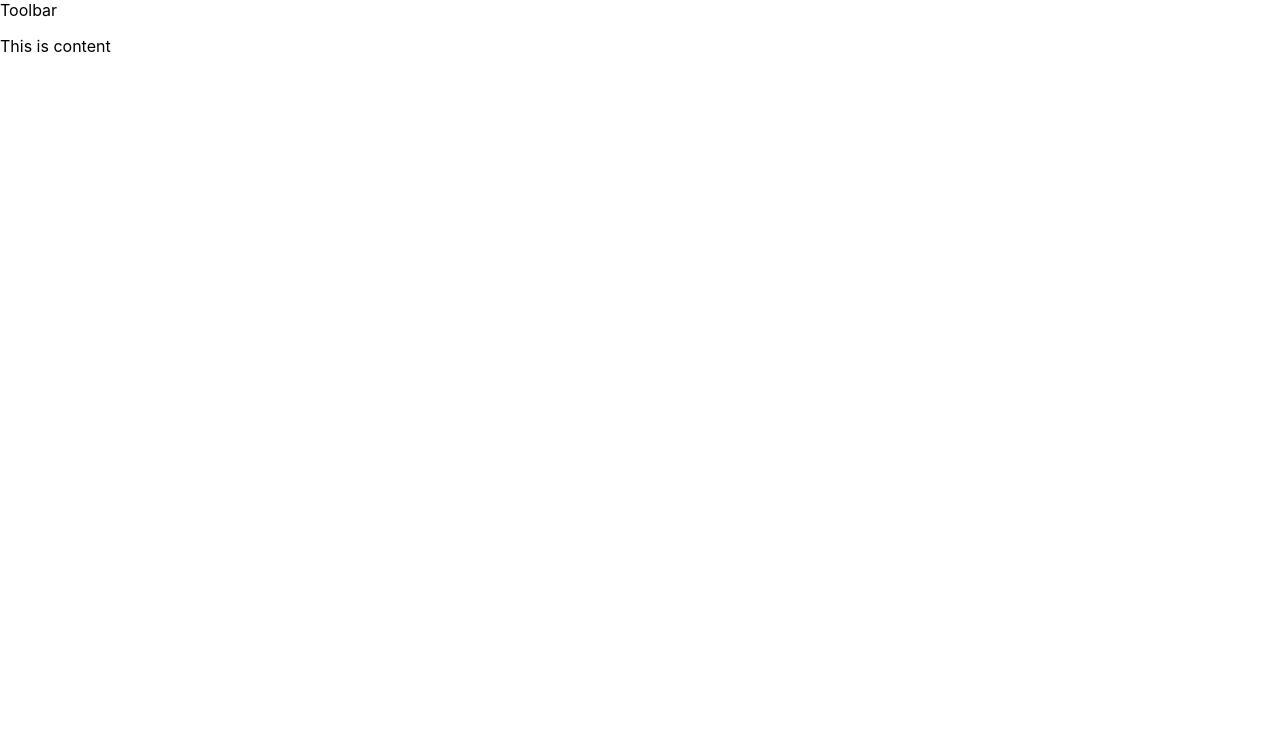
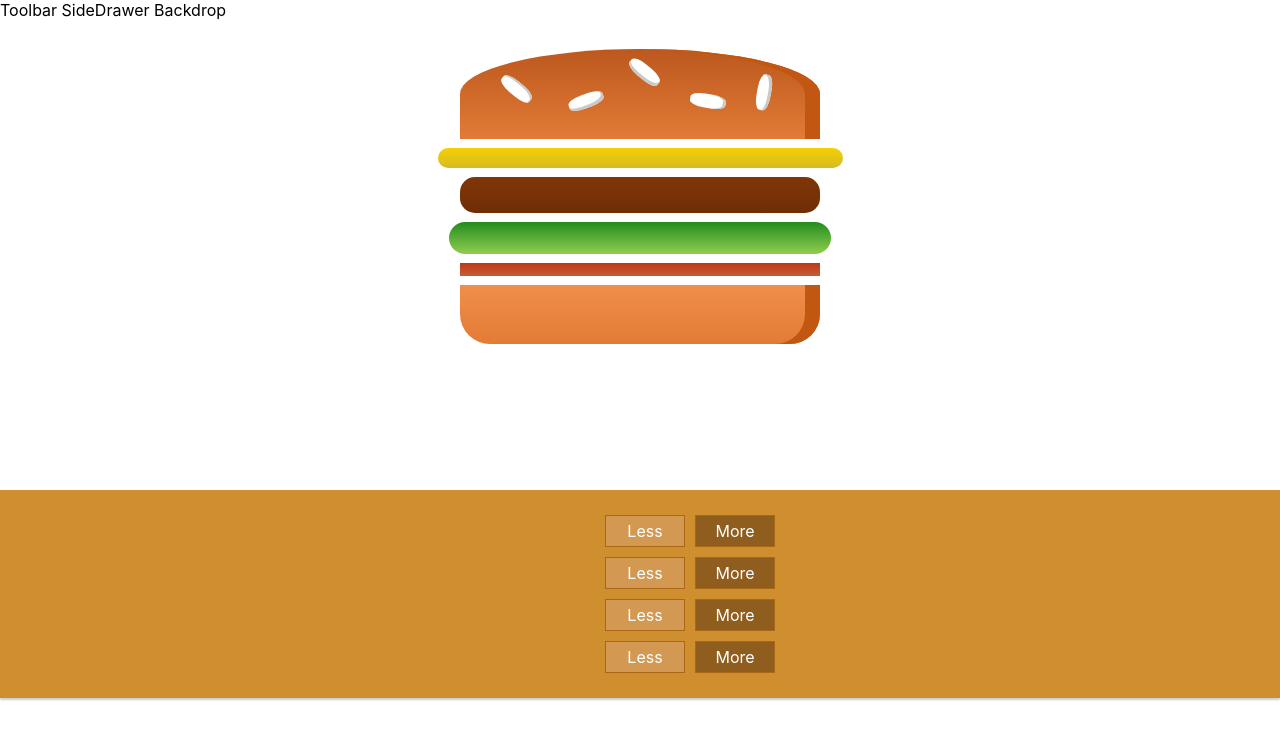
Before and after one commit to ivanKoretskyy/burger, a React (Create React App) app: page / in a window 1280 px wide. Shown: the top 740 px of the page. Built offline with nearby package versions, Linux system fonts and the light colour scheme.

Commit message:
implement Add ingrindient handler

```diff
--- a/package.json
+++ b/package.json
@@ -3,6 +3,8 @@
   "version": "0.1.0",
   "private": true,
   "dependencies": {
+    "node-sass": "^4.9.4",
+    "prop-types": "^15.6.2",
     "react": "^16.6.0",
     "react-dom": "^16.6.0",
     "react-scripts": "2.0.5"
--- /dev/null
+++ b/src/components/BuildControls/BuildControl/BuildControl.js
@@ -0,0 +1,16 @@
+import React from "react";
+import classes from "./BuildControl.module.css";
+
+const buildControl = props => {
+  return (
+    <div className={classes.BuildControl}>
+      <div className={classes.Label}>{props.Label}</div>
+      <button className={classes.Less}>Less</button>
+      <button className={classes.More} onClick={props.addIngridient}>
+        More
+      </button>
+    </div>
+  );
+};
+
+export default buildControl;
--- /dev/null
+++ b/src/components/BuildControls/BuildControl/BuildControl.module.css
@@ -0,0 +1,58 @@
+.BuildControl {
+  display: flex;
+  justify-content: space-between;
+  align-items: center;
+  margin: 5px 0;
+}
+
+.BuildControl button {
+  display: block;
+  font: inherit;
+  padding: 5px;
+  margin: 0 5px;
+  width: 80px;
+  border: 1px solid #aa6817;
+  cursor: pointer;
+  outline: none;
+}
+
+.BuildControl button:disabled {
+  background-color: #ac9980;
+  border: 1px solid #7e7365;
+  color: #ccc;
+  cursor: default;
+}
+
+.BuildControl button:hover:disabled {
+  background-color: #ac9980;
+  color: #ccc;
+  cursor: not-allowed;
+}
+
+.Label {
+  padding: 10px;
+  font-weight: bold;
+  width: 80px;
+}
+
+.BuildControl .Less {
+  background-color: #d39952;
+  color: white;
+}
+
+.BuildControl .More {
+  background-color: #8f5e1e;
+  color: white;
+}
+
+.BuildControl .Less:hover,
+.BuildControl .Less:active {
+  background-color: #daa972;
+  color: white;
+}
+
+.BuildControl .More:hover,
+.BuildControl .More:active {
+  background-color: #99703f;
+  color: white;
+}
--- /dev/null
+++ b/src/components/BuildControls/BuildControls.js
@@ -0,0 +1,26 @@
+import React from "react";
+import classes from "./BuildControls.module.css";
+import BuildControl from "./BuildControl/BuildControl";
+
+const controls = [
+  { label: "Salad", type: "salad" },
+  { label: "Meat", type: "meat" },
+  { label: "Bacon", type: "bacon" },
+  { label: "Cheese", type: "cheese" }
+];
+
+const buildControls = props => {
+  return (
+    <div className={classes.BuildControls}>
+      {controls.map(el => (
+        <BuildControl
+          type={el.type}
+          label={el.label}
+          key={el.type}
+          addIngridient={() => props.addIngridient(el.type)}
+        />
+      ))}
+    </div>
+  );
+};
+export default buildControls;
--- /dev/null
+++ b/src/components/BuildControls/BuildControls.module.css
@@ -0,0 +1,10 @@
+.BuildControls {
+  width: 100%;
+  background-color: #cf8f2e;
+  display: flex;
+  flex-flow: column;
+  align-items: center;
+  box-shadow: 0 2px 2px #ccc;
+  margin: auto;
+  padding: 20px 0;
+}
--- /dev/null
+++ b/src/components/Burger/Burger.js
@@ -0,0 +1,26 @@
+import React from "react";
+import BurgerIngridient from "./BurgerIngridient/BurgerIngridient";
+import classes from "./Burger.module.css";
+
+const burger = props => {
+  const keys = Object.keys(props.ingridients);
+  let  ingridients = keys.flatMap((el, i) => {
+    return [...Array(props.ingridients[el])].map((_, i) => {
+      return <BurgerIngridient key={el + i} type={el} />;
+    });
+  });
+
+  if (ingridients && ingridients.length === 0) {
+    ingridients = <p>Please add some ingridients</p>;
+  }
+
+  return (
+    <div className={classes.Burger}>
+      <BurgerIngridient type="bread-top" />
+      {ingridients}
+      <BurgerIngridient type="bread-bottom" />
+    </div>
+  );
+};
+
+export default burger;
--- /dev/null
+++ b/src/components/Burger/Burger.module.css
@@ -0,0 +1,30 @@
+.Burger {
+  width: 100%;
+  margin: auto;
+  height: 250px;
+  font-size: 1.2rem;
+  font-weight: bold;
+  overflow: auto;
+  text-align: center;
+}
+
+@media (min-width: 1000px) and (min-height: 700px) {
+  .Burger {
+    width: 700px;
+    height: 600px;
+  }
+}
+
+@media (min-width: 450px) and (min-height: 450px) {
+  .Burger {
+    width: 450px;
+    height: 450px;
+  }
+}
+
+@media (min-width: 450px) and (max-height: 450px) {
+  .Burger {
+    width: 450px;
+    height: 400px;
+  }
+}
--- /dev/null
+++ b/src/components/Burger/BurgerIngridient/BurgerIngridient.js
@@ -0,0 +1,42 @@
+import React, { Component } from "react";
+import classes from "./BurgerIngridient.module.css";
+import PropTypes from "prop-types";
+
+class BurgerIngridient extends Component {
+  render() {
+    let ingridient = null;
+    switch (this.props.type) {
+      case "bread-bottom":
+        ingridient = <div className={classes.BreadBottom} />;
+        break;
+      case "bread-top":
+        ingridient = (
+          <div className={classes.BreadTop}>
+            <div className={classes.Seeds1} />
+            <div className={classes.Seeds2} />
+          </div>
+        );
+        break;
+      case "meat":
+        ingridient = <div className={classes.Meat} />;
+        break;
+      case "cheese":
+        ingridient = <div className={classes.Cheese} />;
+        break;
+      case "salad":
+        ingridient = <div className={classes.Salad} />;
+        break;
+      case "bacon":
+        ingridient = <div className={classes.Bacon} />;
+        break;
+      default:
+        break;
+    }
+    return ingridient;
+  }
+}
+BurgerIngridient.propTypes = {
+  type: PropTypes.string.isRequired
+};
+
+export default BurgerIngridient;
--- /dev/null
+++ b/src/components/Burger/BurgerIngridient/BurgerIngridient.module.css
@@ -0,0 +1,112 @@
+.BreadBottom {
+  height: 13%;
+  width: 80%;
+  background: linear-gradient(#f08e4a, #e27b36);
+  border-radius: 0 0 30px 30px;
+  box-shadow: inset -15px 0 #c15711;
+  margin: 2% auto;
+}
+
+.BreadTop {
+  height: 20%;
+  width: 80%;
+  background: linear-gradient(#bc581e, #e27b36);
+  border-radius: 50% 50% 0 0;
+  box-shadow: inset -15px 0 #c15711;
+  margin: 2% auto;
+  position: relative;
+}
+
+.Seeds1 {
+  width: 10%;
+  height: 15%;
+  position: absolute;
+  background-color: white;
+  left: 30%;
+  top: 50%;
+  border-radius: 40%;
+  transform: rotate(-20deg);
+  box-shadow: inset -2px -3px #c9c9c9;
+}
+
+.Seeds1:after {
+  content: "";
+  width: 100%;
+  height: 100%;
+  position: absolute;
+  background-color: white;
+  left: -170%;
+  top: -260%;
+  border-radius: 40%;
+  transform: rotate(60deg);
+  box-shadow: inset -1px 2px #c9c9c9;
+}
+
+.Seeds1:before {
+  content: "";
+  width: 100%;
+  height: 100%;
+  position: absolute;
+  background-color: white;
+  left: 180%;
+  top: -50%;
+  border-radius: 40%;
+  transform: rotate(60deg);
+  box-shadow: inset -1px -3px #c9c9c9;
+}
+
+.Seeds2 {
+  width: 10%;
+  height: 15%;
+  position: absolute;
+  background-color: white;
+  left: 64%;
+  top: 50%;
+  border-radius: 40%;
+  transform: rotate(10deg);
+  box-shadow: inset -3px 0 #c9c9c9;
+}
+
+.Seeds2:before {
+  content: "";
+  width: 100%;
+  height: 100%;
+  position: absolute;
+  background-color: white;
+  left: 150%;
+  top: -130%;
+  border-radius: 40%;
+  transform: rotate(90deg);
+  box-shadow: inset 1px 3px #c9c9c9;
+}
+
+.Meat {
+  width: 80%;
+  height: 8%;
+  background: linear-gradient(#7f3608, #702e05);
+  margin: 2% auto;
+  border-radius: 15px;
+}
+
+.Cheese {
+  width: 90%;
+  height: 4.5%;
+  margin: 2% auto;
+  background: linear-gradient(#f4d004, #d6bb22);
+  border-radius: 20px;
+}
+
+.Salad {
+  width: 85%;
+  height: 7%;
+  margin: 2% auto;
+  background: linear-gradient(#228c1d, #91ce50);
+  border-radius: 20px;
+}
+
+.Bacon {
+  width: 80%;
+  height: 3%;
+  background: linear-gradient(#bf3813, #c45e38);
+  margin: 2% auto;
+}
--- a/src/components/Layout/Layout.js
+++ b/src/components/Layout/Layout.js
@@ -1,10 +1,16 @@
 import React from "react";
+import BurgerBuilder from "../../containers/BurgerBuilder/BurgerBuilder";
+import classes from "./Layout.module.scss";
 
 const layout = props => {
   return (
     <>
-      <div>Toolbar</div>
-      <main>{props.children}</main>
+      <div className={classes.layout}>
+        <div className={classes.flex}>Toolbar SideDrawer Backdrop</div>
+        <main className={classes.main}>
+          <BurgerBuilder />
+        </main>
+      </div>
     </>
   );
 };
--- /dev/null
+++ b/src/components/Layout/Layout.module.scss
@@ -0,0 +1,7 @@
+.flex {
+  display: flex;
+}
+
+.main {
+  margin-top: 20px;
+}
--- /dev/null
+++ b/src/containers/BurgerBuilder/BurgerBuilder.js
@@ -0,0 +1,33 @@
+import React, { Component } from "react";
+import Burger from "../../components/Burger/Burger";
+import BuildControls from "../../components/BuildControls/BuildControls";
+
+class BurgerBuilder extends Component {
+  state = {
+    ingridients: {
+      cheese: 1,
+      meat: 1,
+      salad: 1,
+      bacon: 1
+    }
+  };
+
+  addHandler = type => {
+    const amount = this.state.ingridients[type] + 1;
+    const ingridients = {
+      ...this.state.ingridients,
+      [type]: amount
+    };
+    this.setState({ ingridients });
+  };
+
+  render() {
+    return (
+      <div>
+        <Burger ingridients={this.state.ingridients} />
+        <BuildControls addIngridient={this.addHandler} />
+      </div>
+    );
+  }
+}
+export default BurgerBuilder;
```
Also changed, not shown: 1 other file (tests, documents, lock files or other folders).
